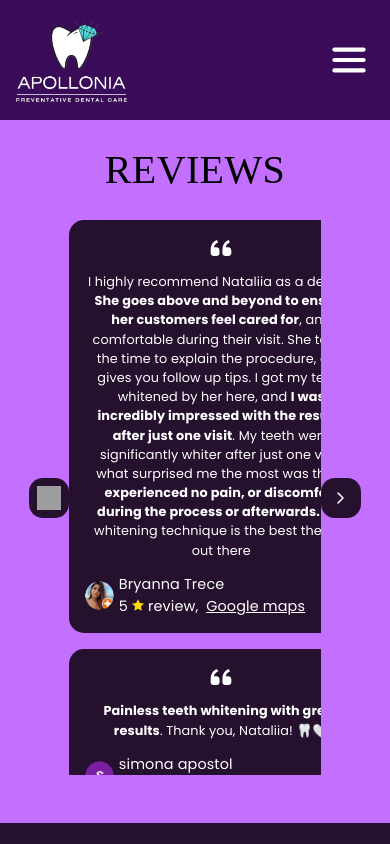
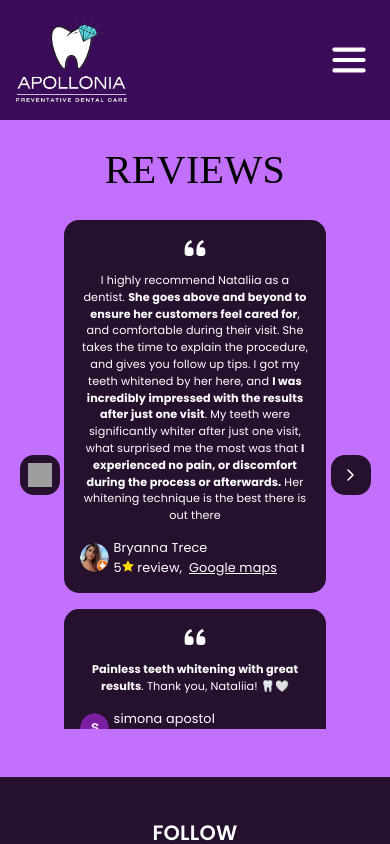
Before and after one commit to nadobrranichh/apollonia-2.0, a React (Vite) app: page /reviews in a window 390 px wide. Shown: the top 844 px of the page. Built offline with nearby package versions, Linux system fonts and the light colour scheme; grey boxes are pictures that could not be loaded.

Commit message:
fixed an issue with reviews on phone screens

```diff
--- a/src/components/Review.tsx
+++ b/src/components/Review.tsx
@@ -11,10 +11,8 @@ const Review: React.FC<{ review: ReviewProps }> = ({ review }) => {
   return (
     <Box
       sx={{
-        // display: "inline-block", ??????????????????
-        width: "17rem",
         maxWidth: "380px",
-        minWidth: "240px",
+        minWidth: "230px",
         borderRadius: "15px",
         bgcolor: "#25102e",
         textAlign: "center",
@@ -28,9 +26,10 @@ const Review: React.FC<{ review: ReviewProps }> = ({ review }) => {
       />
       <Typography
         sx={{
-          ...textStyle(400, "0.8rem"),
+          ...textStyle(400, "0.7rem"),
           marginBottom: "0.9rem",
           marginTop: "0.5rem",
+          maxWidth: "250px",
         }}
         dangerouslySetInnerHTML={{ __html: reviewText }}
       />
@@ -53,9 +52,9 @@ const Review: React.FC<{ review: ReviewProps }> = ({ review }) => {
             paddingLeft: "0.3rem",
           }}
         >
-          <Typography sx={textStyle(null, "0.9rem")}>{name}</Typography>
-          <Typography sx={textStyle(null, "0.9rem")}>
-            {rating}{" "}
+          <Typography sx={textStyle(null, "0.8rem")}>{name}</Typography>
+          <Typography sx={textStyle(null, "0.8rem")}>
+            {rating}
             <img
               src={StarIcon}
               alt="icon"
--- a/src/pages/ReviewsPage.tsx
+++ b/src/pages/ReviewsPage.tsx
@@ -38,6 +38,7 @@ const ReviewsPage = () => {
 
   //setting the reviewcolumns' container height
   const containerRef = useRef<HTMLDivElement>(null);
+  const [containerWidth, setContainerWidth] = useState<number>(0);
   const [containerHeight, setContainerHeight] = useState<number>(0);
 
   useEffect(() => {
@@ -45,11 +46,12 @@ const ReviewsPage = () => {
       const children = Array.from(containerRef.current.children);
 
       // getting heights of the children elements
-      const heights = children.map((c) =>
-        Number.parseFloat(getComputedStyle(c).height)
+      const childrenStyles = children.map((c) => getComputedStyle(c));
+      const maxHeight = Math.max(
+        ...childrenStyles.map((cs) => Number.parseFloat(cs.height))
       );
-      const maxHeight = Math.max(...heights);
       setContainerHeight(maxHeight);
+      setContainerWidth(Number.parseFloat(childrenStyles[0].width));
     }
   }, []);
 
@@ -105,7 +107,7 @@ const ReviewsPage = () => {
               display: "flex",
               justifyContent: "space-between",
               alignItems: "center",
-              width: "85%",
+              width: "90%",
               marginBottom: "3rem",
             }}
           >
@@ -118,7 +120,7 @@ const ReviewsPage = () => {
               sx={{
                 position: "relative",
                 overflow: "hidden",
-                width: "304px",
+                width: `${containerWidth}px`,
                 height: `${containerHeight}px`,
               }}
             >
```
